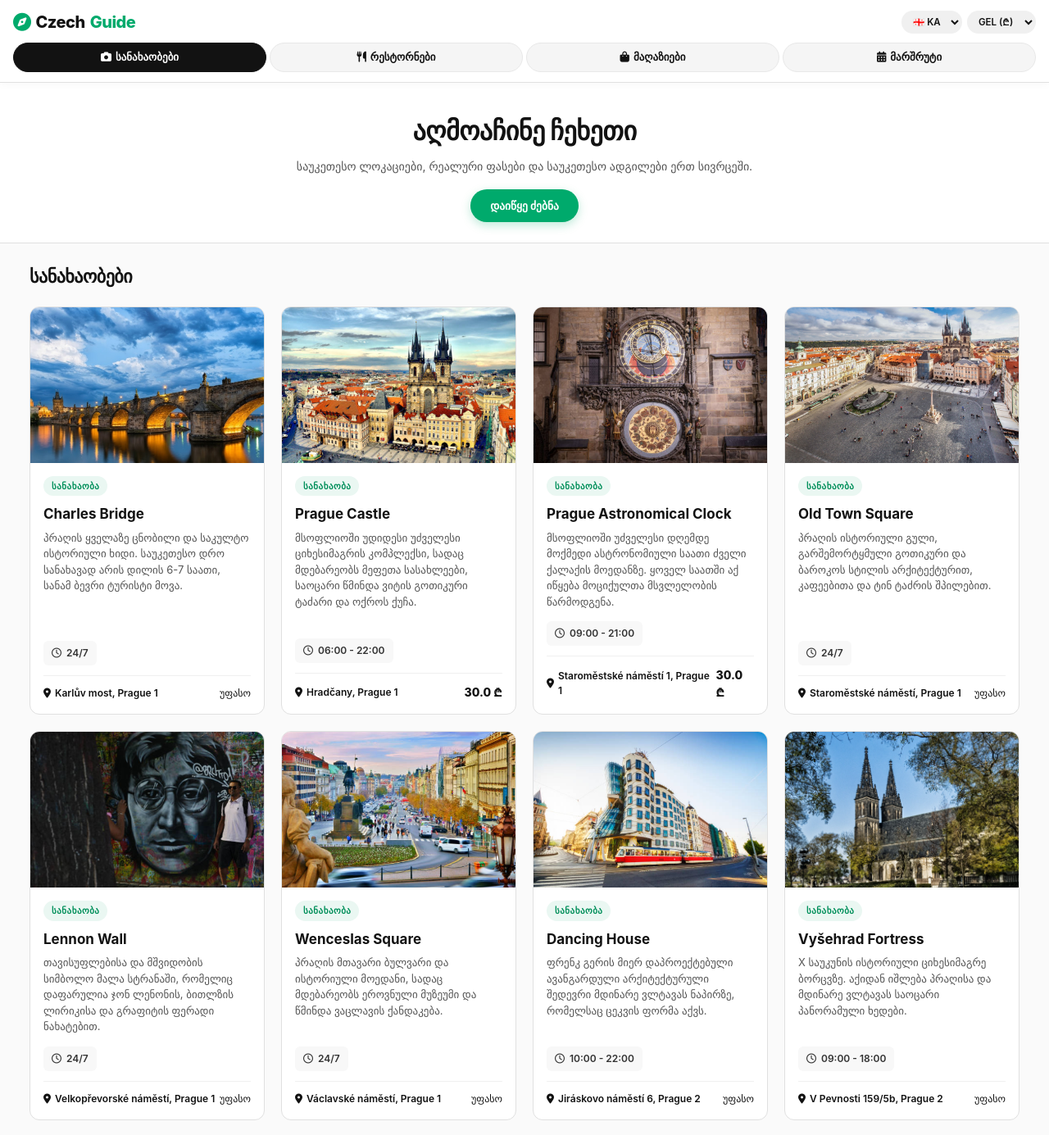
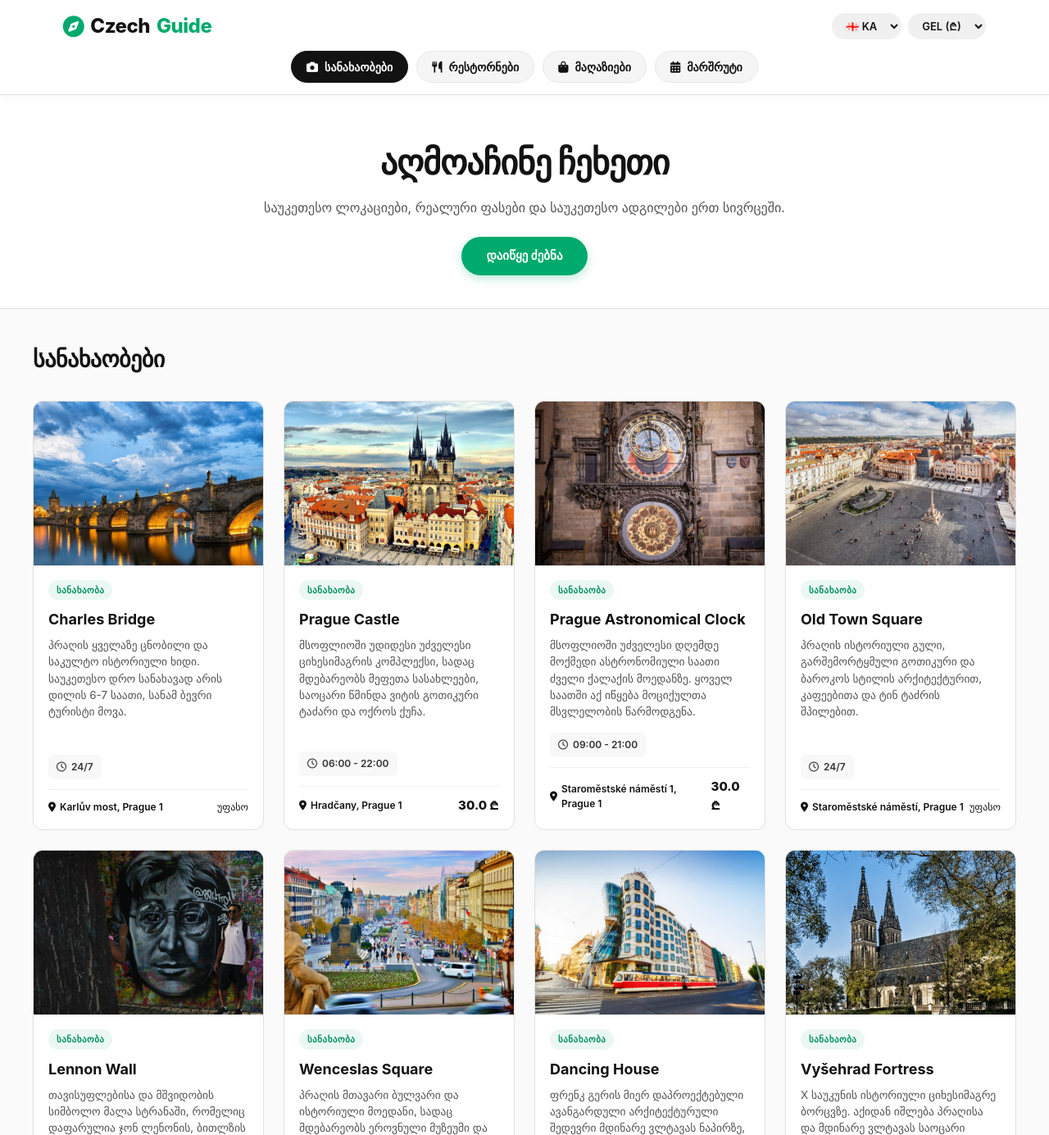
Before and after one commit to giorgikukulava12345-bit/giorgikukulavatravel, a Flask app: page / in a window 1280 px wide. Shown: the top 1385 px of the page at 82% size. Run offline with Flask 3, Linux system fonts and the light colour scheme; data that the repository does not hold is empty.

Commit message:
Update index.html

```diff
--- a/templates/index.html
+++ b/templates/index.html
@@ -2,7 +2,7 @@
 <html lang="ka">
 <head>
     <meta charset="UTF-8">
-    <meta name="viewport" content="width=device-width, initial-scale=1.0, maximum-scale=1.0, user-scalable=no">
+    <meta name="viewport" content="width=device-width, initial-scale=1.0">
     <title>ჩეხეთის გზამკვლევი | CzechGuide</title>
     <!-- Font Awesome ხატულები -->
     <link rel="stylesheet" href="https://cdnjs.cloudflare.com/ajax/libs/font-awesome/6.4.0/css/all.min.css">
@@ -39,36 +39,35 @@
         /* Header / Navigation */
         header {
             background-color: #ffffff;
-            padding: 12px 16px;
+            padding: 14px 6%;
             position: sticky;
             top: 0;
             z-index: 100;
             border-bottom: 1px solid var(--border-color);
             box-shadow: 0 2px 10px rgba(0,0,0,0.03);
-            width: 100%;
         }
 
         .header-top {
             display: flex;
             justify-content: space-between;
             align-items: center;
-            margin-bottom: 10px;
+            margin-bottom: 12px;
         }
 
         .logo {
-            font-size: 20px;
+            font-size: 24px;
             font-weight: 800;
             color: var(--dark);
             text-decoration: none;
             display: flex;
             align-items: center;
-            gap: 6px;
+            gap: 8px;
             letter-spacing: -0.5px;
         }
 
         .logo i {
             color: var(--primary);
-            font-size: 22px;
+            font-size: 26px;
         }
 
         .logo span {
@@ -78,17 +77,17 @@
         .controls-group {
             display: flex;
             align-items: center;
-            gap: 6px;
+            gap: 8px;
         }
 
         .select-styled {
             background-color: #f0f0f0;
             color: var(--dark);
             border: 1px solid transparent;
-            padding: 5px 9px;
+            padding: 6px 12px;
             border-radius: var(--radius-pill);
             font-weight: 600;
-            font-size: 11.5px;
+            font-size: 13px;
             outline: none;
             cursor: pointer;
             transition: all 0.2s ease;
@@ -98,41 +97,39 @@
             background-color: #e5e5e5;
         }
 
-        /* Nav Category Tabs - FIT ALL BUTTONS ON MOBILE WITHOUT SCROLL */
+        /* Nav Category Tabs */
         nav {
             width: 100%;
+            overflow-x: auto;
+            white-space: nowrap;
+            scrollbar-width: none;
+        }
+
+        nav::-webkit-scrollbar {
+            display: none;
         }
 
         nav ul {
             display: flex;
-            align-items: center;
-            justify-content: space-between;
+            justify-content: center;
             list-style: none;
-            gap: 4px;
+            gap: 10px;
             width: 100%;
-        }
-
-        nav ul li {
-            flex: 1;
-            text-align: center;
         }
 
         nav ul li a {
             text-decoration: none;
             color: var(--dark);
             font-weight: 600;
-            font-size: 13px;
-            padding: 7px 12px;
+            font-size: 14px;
+            padding: 8px 18px;
             border-radius: var(--radius-pill);
             transition: all 0.2s ease;
             display: flex;
             align-items: center;
-            justify-content: center;
-            gap: 5px;
+            gap: 8px;
             background-color: #f5f5f5;
             border: 1px solid #e8e8e8;
-            white-space: nowrap;
-            width: 100%;
         }
 
         nav ul li a:hover {
@@ -152,7 +149,7 @@
         /* Hero Section */
         .hero {
             background: #ffffff;
-            padding: 35px 16px 25px 16px;
+            padding: 50px 20px 40px 20px;
             text-align: center;
             border-bottom: 1px solid var(--border-color);
         }
@@ -163,17 +160,17 @@
         }
 
         .hero-content h1 {
-            font-size: 32px;
+            font-size: 42px;
             font-weight: 800;
             color: var(--dark);
-            margin-bottom: 8px;
-            letter-spacing: -0.5px;
+            margin-bottom: 12px;
+            letter-spacing: -1px;
         }
 
         .hero-content p {
-            font-size: 14px;
+            font-size: 16px;
             color: var(--gray-text);
-            margin-bottom: 18px;
+            margin-bottom: 24px;
         }
 
         .btn {
@@ -182,11 +179,11 @@
             justify-content: center;
             background-color: var(--primary);
             color: white;
-            padding: 10px 24px;
+            padding: 12px 30px;
             text-decoration: none;
             border-radius: var(--radius-pill);
             font-weight: 700;
-            font-size: 13.5px;
+            font-size: 15px;
             transition: all 0.2s ease;
             box-shadow: 0 4px 12px rgba(0, 170, 108, 0.25);
         }
@@ -200,13 +197,13 @@
         .container {
             max-width: 1240px;
             margin: 0 auto;
-            padding: 24px 16px;
+            padding: 40px 20px;
         }
 
         .section-title {
             text-align: left;
-            margin-bottom: 20px;
-            font-size: 22px;
+            margin-bottom: 30px;
+            font-size: 28px;
             font-weight: 800;
             color: var(--dark);
             letter-spacing: -0.5px;
@@ -215,8 +212,8 @@
         /* Cards Grid */
         .cards-grid {
             display: grid;
-            grid-template-columns: repeat(auto-fill, minmax(270px, 1fr));
-            gap: 20px;
+            grid-template-columns: repeat(auto-fill, minmax(280px, 1fr));
+            gap: 24px;
         }
 
         .card {
@@ -234,15 +231,22 @@
             box-shadow: var(--shadow-md);
         }
 
-        .card-img {
-            height: 190px;
-            background-size: cover;
-            background-position: center;
-            position: relative;
+        .card-img-wrapper {
+            height: 200px;
+            width: 100%;
+            overflow: hidden;
+            background-color: #e0e0e0;
+        }
+
+        .card-img-wrapper img {
+            width: 100%;
+            height: 100%;
+            object-fit: cover;
+            display: block;
         }
 
         .card-body {
-            padding: 16px;
+            padding: 18px;
             display: flex;
             flex-direction: column;
             flex-grow: 1;
@@ -262,16 +266,16 @@
         }
 
         .card-body h3 {
-            margin-bottom: 6px;
+            margin-bottom: 8px;
             color: var(--dark);
-            font-size: 17px;
+            font-size: 18px;
             font-weight: 700;
         }
 
         .card-body p {
             color: var(--gray-text);
-            font-size: 13px;
-            margin-bottom: 14px;
+            font-size: 13.5px;
+            margin-bottom: 16px;
             flex-grow: 1;
             line-height: 1.5;
         }
@@ -316,7 +320,7 @@
 
         .price-display b {
             color: var(--dark);
-            font-size: 14px;
+            font-size: 15px;
             font-weight: 800;
         }
 
@@ -496,7 +491,11 @@
         <div class="cards-grid" id="cards-container">
             {% for loc in locations %}
             <div class="card" data-category="{{ loc.category }}">
-                <div class="card-img" style="background-image: url('{{ loc.image }}');"></div>
+                <div class="card-img-wrapper">
+                    <img src="{{ loc.image }}"
+                         alt="{{ loc.title }}"
+                         loading="lazy">
+                </div>
                 <div class="card-body">
                     <span class="tag" data-tag-ka="{{ loc.category }}" data-tag-en="{{ loc.category_en }}">{{ loc.category }}</span>
                     <h3>{{ loc.title }}</h3>
```
Also changed, not shown: other parts of templates/index.html (+35 -47 lines).
